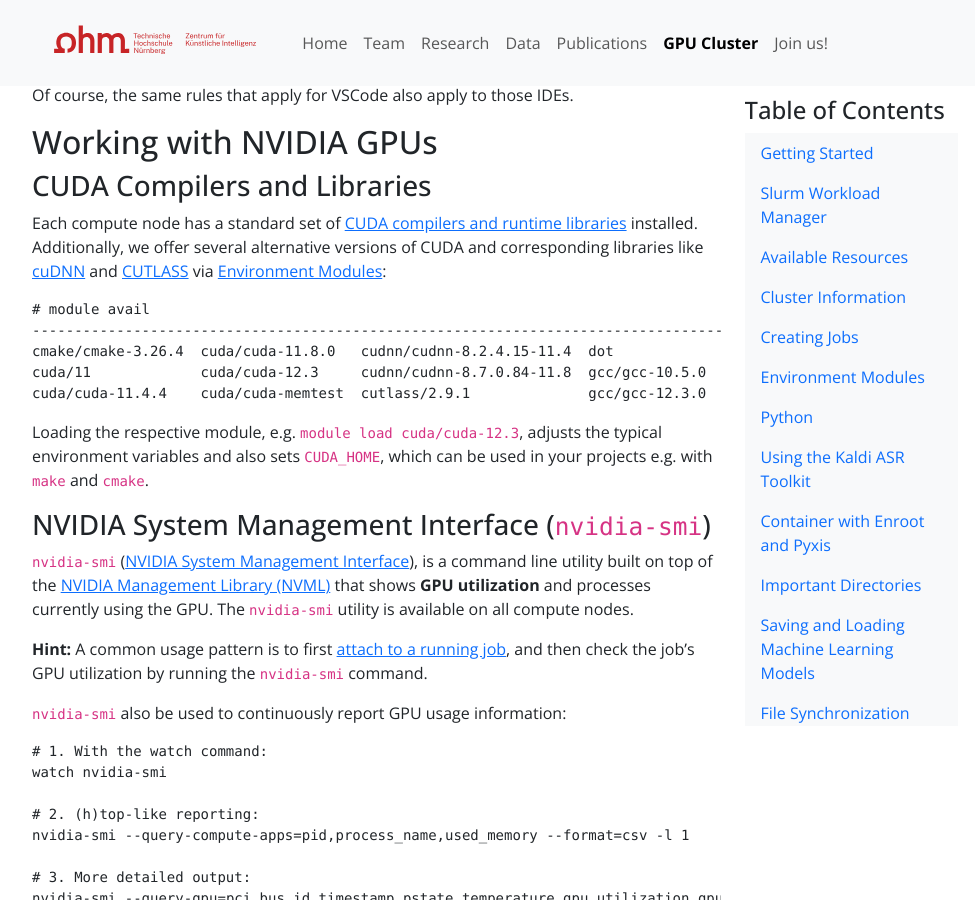
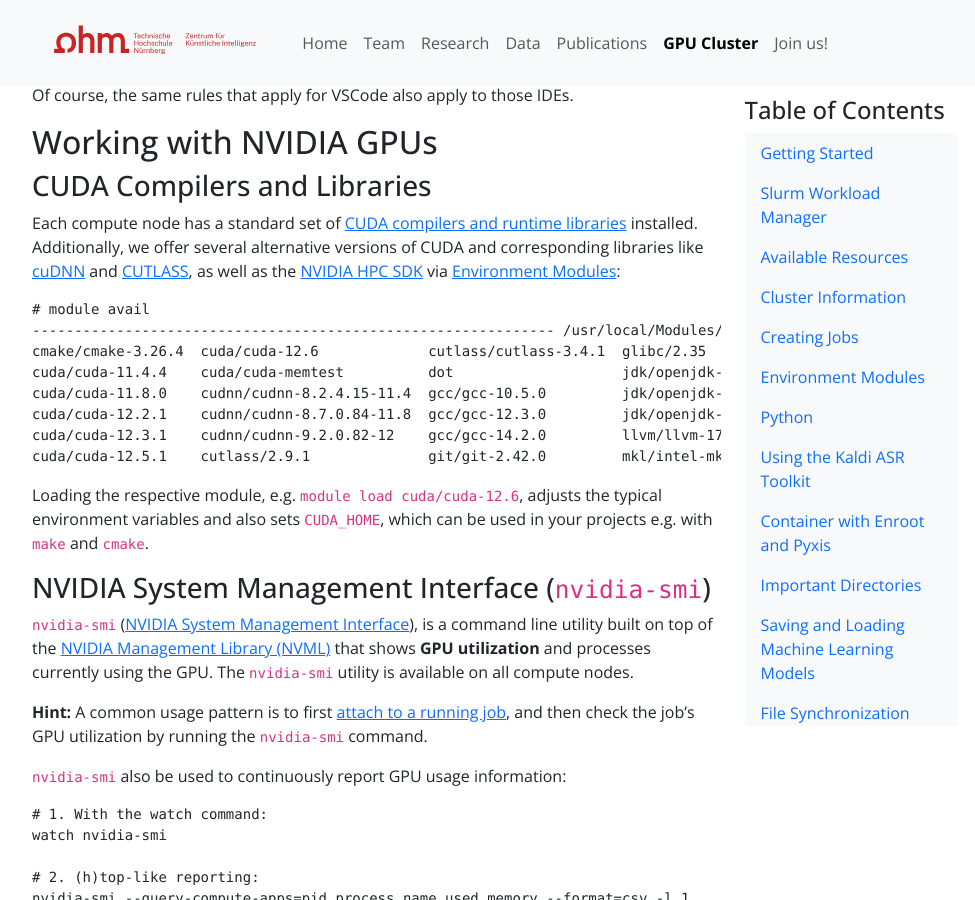
Before and after one commit to dwgnr/ki-zentrum.github.io, a Jekyll site: the page built from _pages/cluster/user-guide.md, in a window 1280 px wide and 900 px high, scrolled down 27585 px. Shown: the whole window, without its empty margins (145-1120 px from the left). Built offline with Jekyll 4.4.1, drawn with Linux system fonts in a browser that asks for light colours.

Commit message:
add info about nvidia hpc sdk

````diff
--- a/_data/references.bib
+++ b/_data/references.bib
@@ -72,7 +72,7 @@
 	url={https://openreview.net/forum?id=y3zswp3gek}
 }
 
-@INPROCEEDINGS{baumann2025optimized,
+@inproceedings{baumann2025optimized,
   author={Baumann, Ilja and Wagner, Dominik and Riedhammer, Korbinian and Bocklet, Tobias},
   booktitle=icassp,
   title={Optimized Self-supervised Training with BEST-RQ for Speech Recognition},
--- a/_pages/cluster/user-guide.md
+++ b/_pages/cluster/user-guide.md
@@ -1114,18 +1114,22 @@ Of course, the same rules that apply for VSCode also apply to those IDEs.
 
 ### CUDA Compilers and Libraries
 
-Each compute node has a standard set of [CUDA compilers and runtime libraries](https://developer.nvidia.com/cuda-toolkit) installed. Additionally, we offer several alternative versions of CUDA and corresponding libraries like [cuDNN](https://developer.nvidia.com/cudnn) and [CUTLASS](https://github.com/NVIDIA/cutlass) via [Environment Modules](#environment-modules):
+Each compute node has a standard set of [CUDA compilers and runtime libraries](https://developer.nvidia.com/cuda-toolkit) installed.
+Additionally, we offer several alternative versions of CUDA and corresponding libraries like [cuDNN](https://developer.nvidia.com/cudnn) and [CUTLASS](https://github.com/NVIDIA/cutlass), as well as the [NVIDIA HPC SDK](https://developer.nvidia.com/hpc-sdk) via [Environment Modules](#environment-modules):
 
 ```bash
 # module avail
---------------------------------------------------------------------------------------------------------------- /usr/local/Modules/modulefiles ----------------------------------------------------------------------------------------------------------------
-cmake/cmake-3.26.4  cuda/cuda-11.8.0   cudnn/cudnn-8.2.4.15-11.4  dot             git/git-2.42.0             jdk/openjdk-17.0.8.1_1    module-git   neovim/0.9.4    null               python/anaconda3  use.own
-cuda/11             cuda/cuda-12.3     cudnn/cudnn-8.7.0.84-11.8  gcc/gcc-10.5.0  jdk/openjdk-1.8.0_265-b01  llvm/llvm-17.0.4          module-info  nodejs/18.12.1  nvtop/nvtop-3.0.1  ripgrep/13.0.0
-cuda/cuda-11.4.4    cuda/cuda-memtest  cutlass/2.9.1              gcc/gcc-12.3.0  jdk/openjdk-11.0.20.1_1    mkl/intel-mkl-2020.4.304  modules      npm/9.3.1       openmpi            rust/1.70.0
+-------------------------------------------------------------- /usr/local/Modules/modulefiles --------------------------------------------------------------
+cmake/cmake-3.26.4  cuda/cuda-12.6             cutlass/cutlass-3.4.1  glibc/2.35                 module-git      null                  ripgrep/13.0.0
+cuda/cuda-11.4.4    cuda/cuda-memtest          dot                    jdk/openjdk-1.8.0_265-b01  module-info     nvhpc/nvhpc-24.9      rust/1.70.0
+cuda/cuda-11.8.0    cudnn/cudnn-8.2.4.15-11.4  gcc/gcc-10.5.0         jdk/openjdk-11.0.20.1_1    modules         nvtop/nvtop-3.0.1     use.own
+cuda/cuda-12.2.1    cudnn/cudnn-8.7.0.84-11.8  gcc/gcc-12.3.0         jdk/openjdk-17.0.8.1_1     neovim/0.9.4    openmpi
+cuda/cuda-12.3.1    cudnn/cudnn-9.2.0.82-12    gcc/gcc-14.2.0         llvm/llvm-17.0.4           nodejs/18.12.1  python/anaconda3
+cuda/cuda-12.5.1    cutlass/2.9.1              git/git-2.42.0         mkl/intel-mkl-2020.4.304   npm/9.3.1       python/python-3.13.0
 ```
 
 
-Loading the respective module, e.g. `module load cuda/cuda-12.3`, adjusts the typical environment variables and also sets `CUDA_HOME`, which can be used in your projects e.g. with `make` and `cmake`.
+Loading the respective module, e.g. `module load cuda/cuda-12.6`, adjusts the typical environment variables and also sets `CUDA_HOME`, which can be used in your projects e.g. with `make` and `cmake`.
 
 
 ### NVIDIA System Management Interface (`nvidia-smi`)
````
